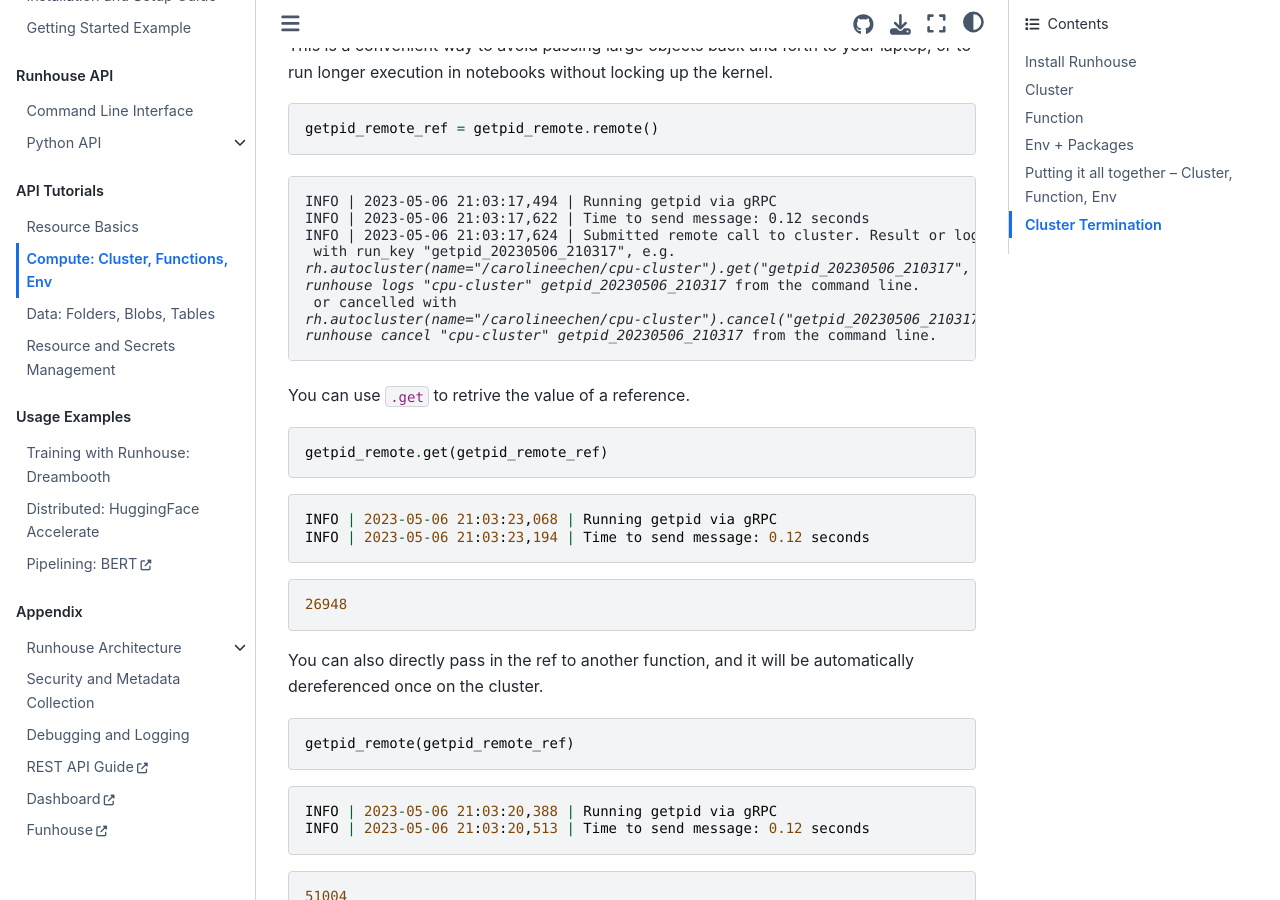
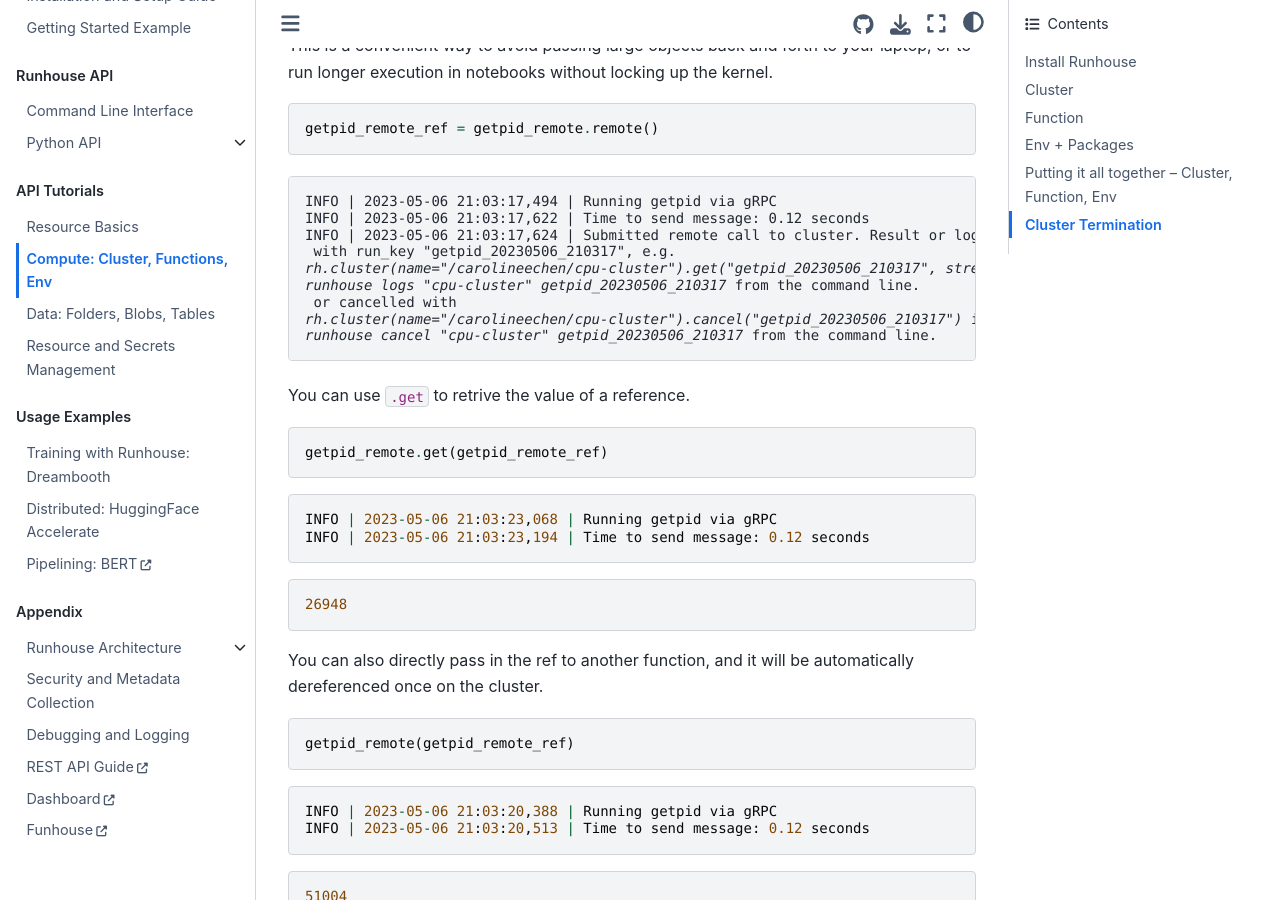
Before and after one commit to run-house/runhouse, a Sphinx documentation site: the page built from docs/tutorials/api/compute.rst, in a window 1280 px wide and 900 px high, scrolled down 4536 px. Built offline with Sphinx 7.4.7 and the Sphinx Book theme 1.1.4, drawn with Linux system fonts in a browser that asks for light colours; pages that are not in the unit, such as notebooks, are missing from menus; some of the changed text lies outside the part shown.

Commit message:
`autocluster` updates, use factory instead of `from_name`, support loading `CondaEnv` in `from_config`

```diff
--- a/docs/architecture/compute.rst
+++ b/docs/architecture/compute.rst
@@ -87,6 +87,10 @@
     # or, if you just want to load the Cluster object without refreshing its status
     gpu = rh.cluster(name='^rh-v100', dryrun=True)
 
+.. note::
+    To reload an on-demand cluster you can also use the :code:`autocluster` factory:
+    :code:`gpu = rh.autocluster(name='^rh-v100', dryrun=True)`
+
 
 Packages
 --------
--- a/docs/architecture/data.rst
+++ b/docs/architecture/data.rst
@@ -80,7 +80,7 @@
 .. code-block:: python
 
     # reload the blob object
-    my_blob = rh.blob(name="my_blob")
+    my_blob = rh.blob(name="my_blob", dryrun=True)
 
     raw_data = my_blob.fetch()
     # need to do the deserialization ourselves
--- a/docs/tutorials/api/compute.rst
+++ b/docs/tutorials/api/compute.rst
@@ -267,10 +267,10 @@
     INFO | 2023-05-06 21:03:17,622 | Time to send message: 0.12 seconds
     INFO | 2023-05-06 21:03:17,624 | Submitted remote call to cluster. Result or logs can be retrieved
      with run_key "getpid_20230506_210317", e.g.
-    `rh.autocluster(name="/carolineechen/cpu-cluster").get("getpid_20230506_210317", stream_logs=True)` in python
+    `rh.cluster(name="/carolineechen/cpu-cluster").get("getpid_20230506_210317", stream_logs=True)` in python
     `runhouse logs "cpu-cluster" getpid_20230506_210317` from the command line.
      or cancelled with
-    `rh.autocluster(name="/carolineechen/cpu-cluster").cancel("getpid_20230506_210317")` in python or
+    `rh.cluster(name="/carolineechen/cpu-cluster").cancel("getpid_20230506_210317")` in python or
     `runhouse cancel "cpu-cluster" getpid_20230506_210317` from the command line.
 
 
@@ -423,10 +423,10 @@
     INFO | 2023-05-06 21:06:29,477 | Time to send message: 0.12 seconds
     INFO | 2023-05-06 21:06:29,483 | Submitted remote call to cluster. Result or logs can be retrieved
      with run_key "getpid_20230506_210629", e.g.
-    `rh.autocluster(name="/carolineechen/cpu-cluster").get("getpid_20230506_210629", stream_logs=True)` in python
+    `rh.cluster(name="/carolineechen/cpu-cluster").get("getpid_20230506_210629", stream_logs=True)` in python
     `runhouse logs "cpu-cluster" getpid_20230506_210629` from the command line.
      or cancelled with
-    `rh.autocluster(name="/carolineechen/cpu-cluster").cancel("getpid_20230506_210629")` in python or
+    `rh.cluster(name="/carolineechen/cpu-cluster").cancel("getpid_20230506_210629")` in python or
     `runhouse cancel "cpu-cluster" getpid_20230506_210629` from the command line.
     :task_name:getpid
     :task_name:getpid
--- a/docs/tutorials/examples/distributed.rst
+++ b/docs/tutorials/examples/distributed.rst
@@ -189,10 +189,10 @@
     INFO | 2023-03-20 20:11:45,718 | Time to send message: 0.3 seconds
     INFO | 2023-03-20 20:11:45,720 | Submitted remote call to cluster. Result or logs can be retrieved
      with run_key "launch_training_20230320_201145", e.g.
-    `rh.autocluster(name="~/rh-v100").get("launch_training_20230320_201145", stream_logs=True)` in python
+    `rh.cluster(name="~/rh-v100").get("launch_training_20230320_201145", stream_logs=True)` in python
     `runhouse logs "rh-v100" launch_training_20230320_201145` from the command line.
      or cancelled with
-    `rh.autocluster(name="~/rh-v100").cancel("launch_training_20230320_201145")` in python or
+    `rh.cluster(name="~/rh-v100").cancel("launch_training_20230320_201145")` in python or
     `runhouse cancel "rh-v100" launch_training_20230320_201145` from the command line.
     :task_name:launch_training
     :task_name:launch_training
```
Also changed, not shown: README.md (+1 -1 lines), 12 other files.
